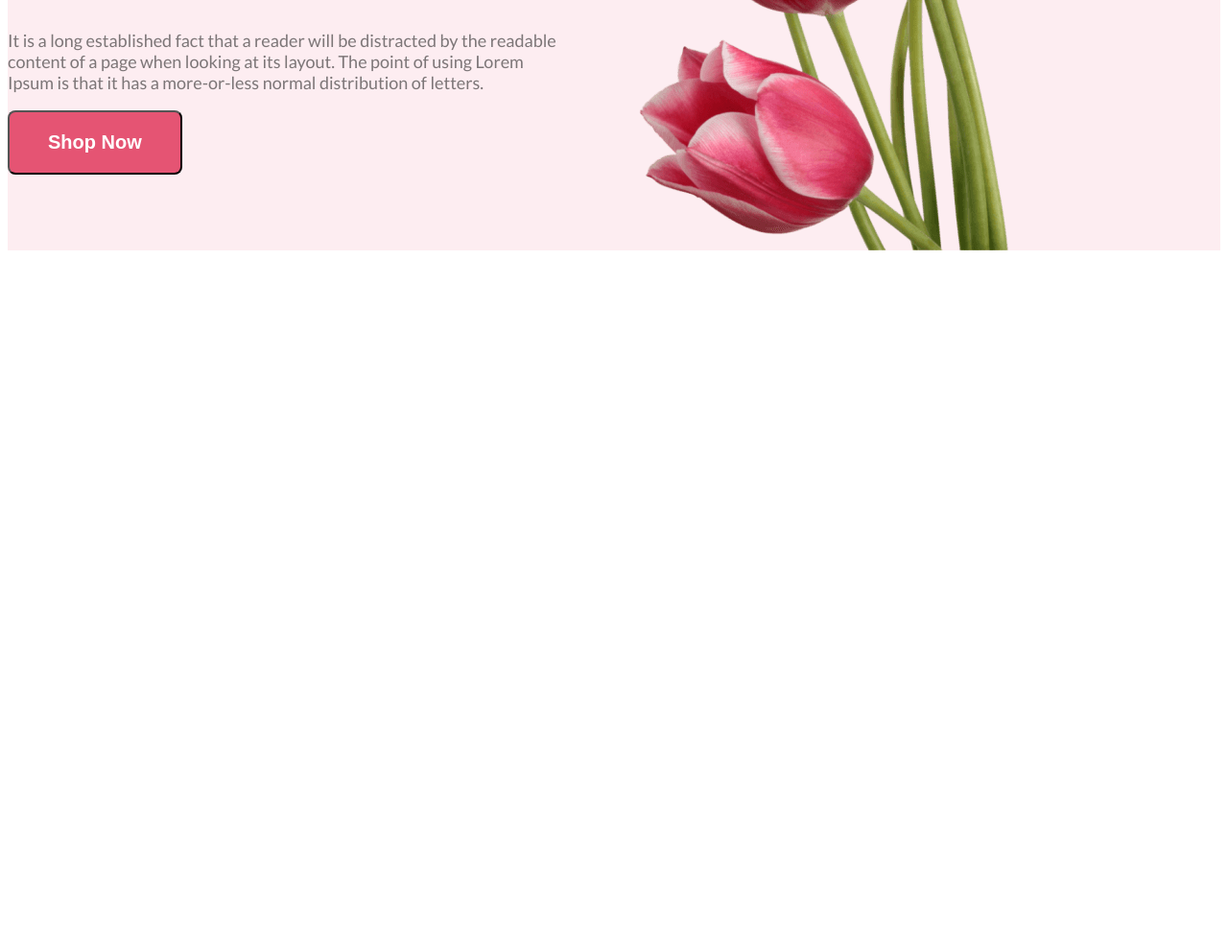
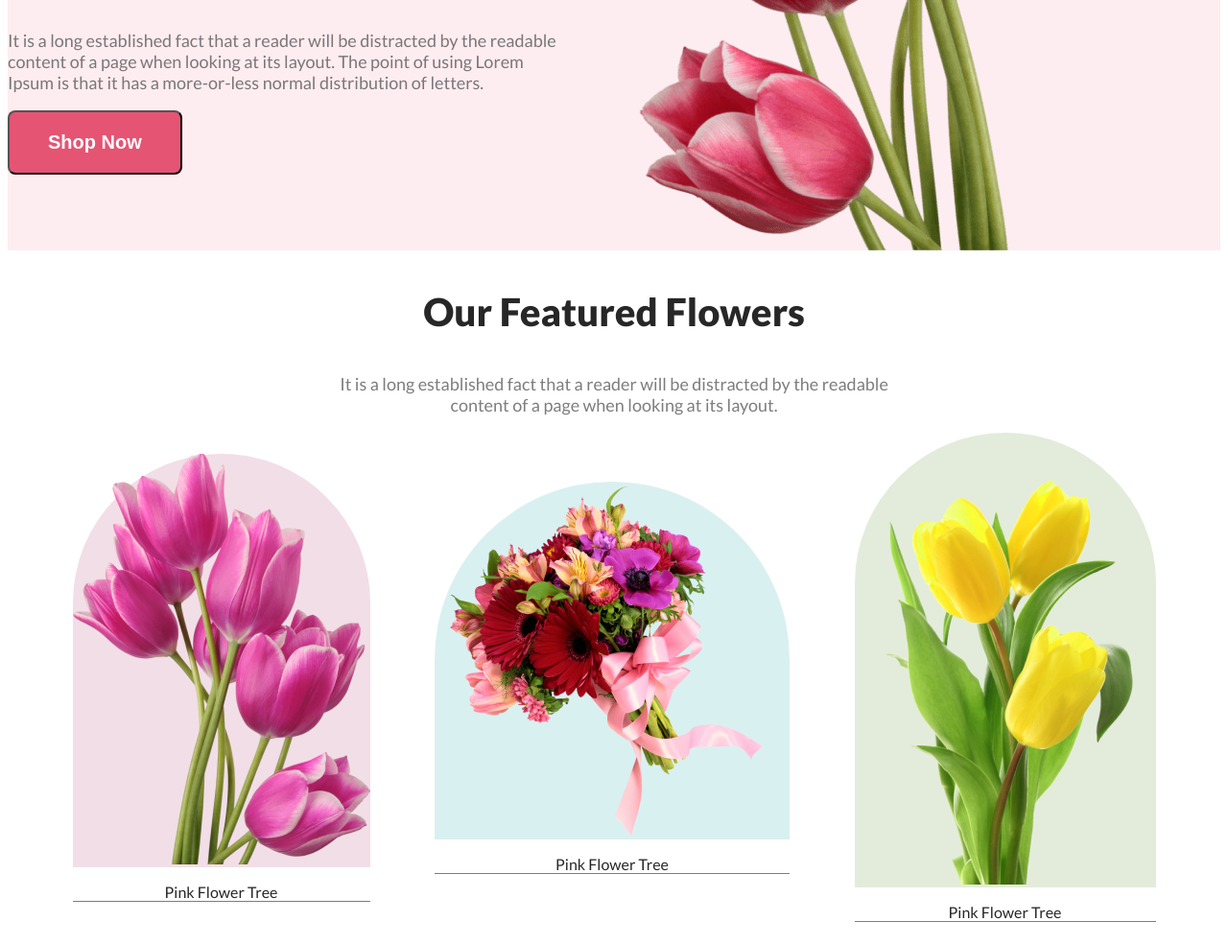
Before and after one commit to nasim-ferdous/flower-shop-website, a plain HTML site: page index.html in a window 1280 px wide. Shown: the part 547-1532 px from the top of the page at 96% size. Before the commit the page ends 816 px from the top, so only its background shows below. Drawn offline with Linux system fonts and the light colour scheme.

Commit message:
added features section and media quiry

```diff
--- a/index.html
+++ b/index.html
@@ -32,6 +32,35 @@
     </header>
 
     <main>
+        <section class="features max-width">
+            <h3 class="feature-title primary-text-color">
+                Our Featured Flowers
+            </h3>
+            <p class="feature-description secondary-text-color">
+                It is a long established fact that a reader will be distracted by the readable <br> content of a page when looking at its layout.
+            </p>
+            <div class="pink-flower">
+                <div class="flower">
+                    <div class="image-1">
+                        <img src="Flower Asset/pngwing 6.png" alt="">
+                    </div>
+                    <p class="text-1 primary-text-color">Pink Flower Tree</p>
+                </div>
+                <div class="flower">
+                    <div class="image-2">
+                        <img src="Flower Asset/pngwing 5.png" alt="">
+                    </div>
+                    <p class="text-1 primary-text-color">Pink Flower Tree</p>
+                </div>
+                <div class="flower">
+                    <div class="image-3">
+                        <img src="Flower Asset/pngwing 7.png" alt="">
+                    </div>
+                    <p class="text-1 primary-text-color">Pink Flower Tree</p>
+                </div>
+            </div>
+
+        </section>
 
     </main>
     <footer>
--- a/styles/flower.css
+++ b/styles/flower.css
@@ -16,6 +16,20 @@
     border-radius: 8px;
     font-weight: 700;
     font-size: 20px;
+}
+.max-width{
+    max-width: 1440px;
+    margin: 0 auto;
+}
+.primary-text-color{
+    color: rgba(39, 39, 39, 1);
+}
+.secondary-text-color{
+    color: rgba(39, 39, 39, 0.6);
+}
+.text-1{
+    text-align: center;
+    border-bottom: 1px solid rgba(39, 39, 39, 0.6);
 }
 
 /* header section styles */
@@ -44,10 +58,39 @@ header{
     font-weight: 400;
     color: rgba(39, 39, 39, 0.6);
 }
+/* features section styles */
+.feature-title{
+    text-align: center;
+    font-weight: 800;
+    font-size: 40px;
+}
+.feature-description{
+    text-align: center;
+    font-weight: 400;
+    font-size: 18px;
+}
+.pink-flower{
+    display: flex;
+    justify-content: space-evenly;
+    align-items: center;
+}
+.image-1{
+    background-color: rgba(167, 33, 98, 0.15);
+    border-radius: 300px 300px 0 0 ;
+}
+
+.image-2{
+    background-color: rgba(5, 151, 160, 0.15);
+    border-radius: 300px 300px 0 0 ;
+}
+.image-3{
+    background-color: rgba(71, 125, 17, 0.15);
+    border-radius: 300px 300px 0 0 ;
+}
 
 /* Media screen styles for small screen*/
 @media screen and (max-width:576px) {
-    .banner{
+    .banner, .pink-flower{
         flex-direction: column;
     }
     .banner-left img{
@@ -55,4 +98,5 @@ header{
 
     }
 
+
 }
```
